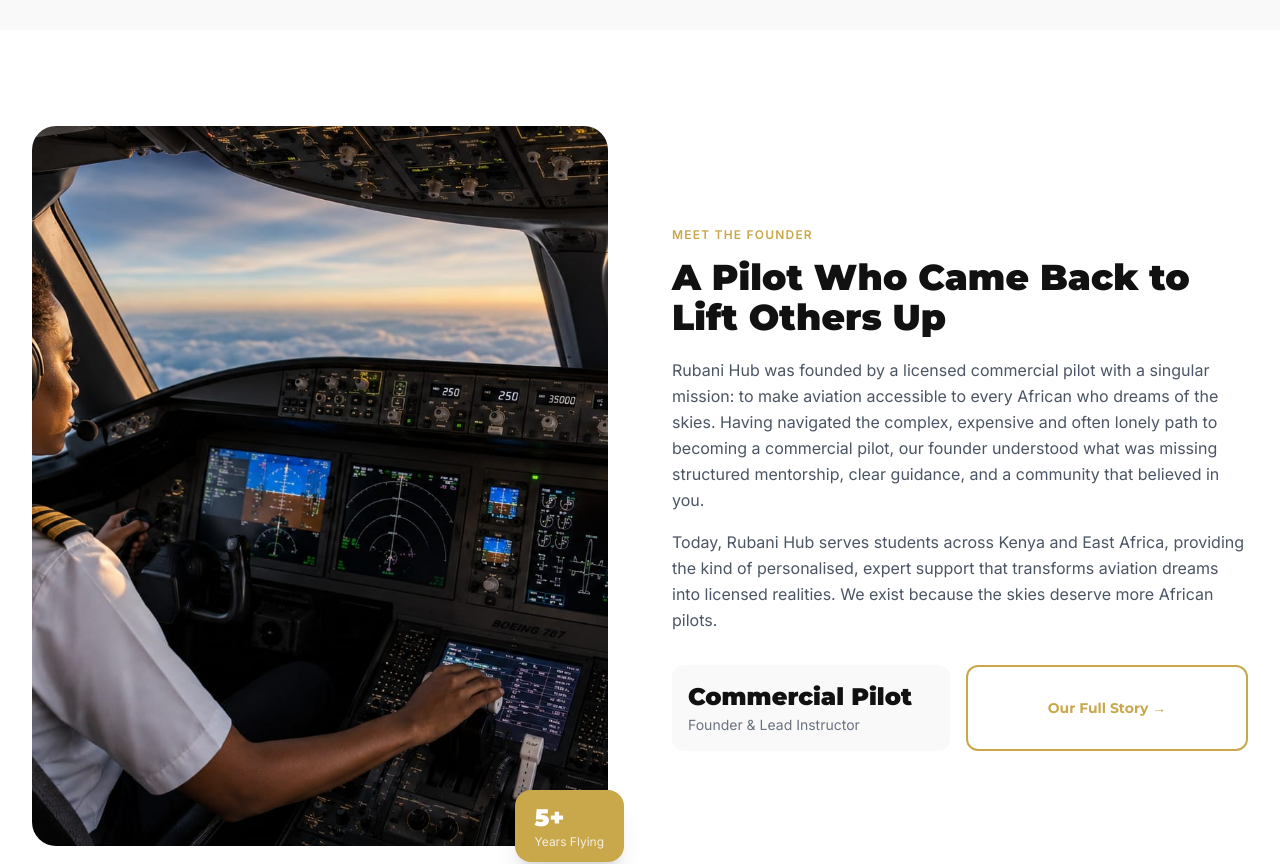
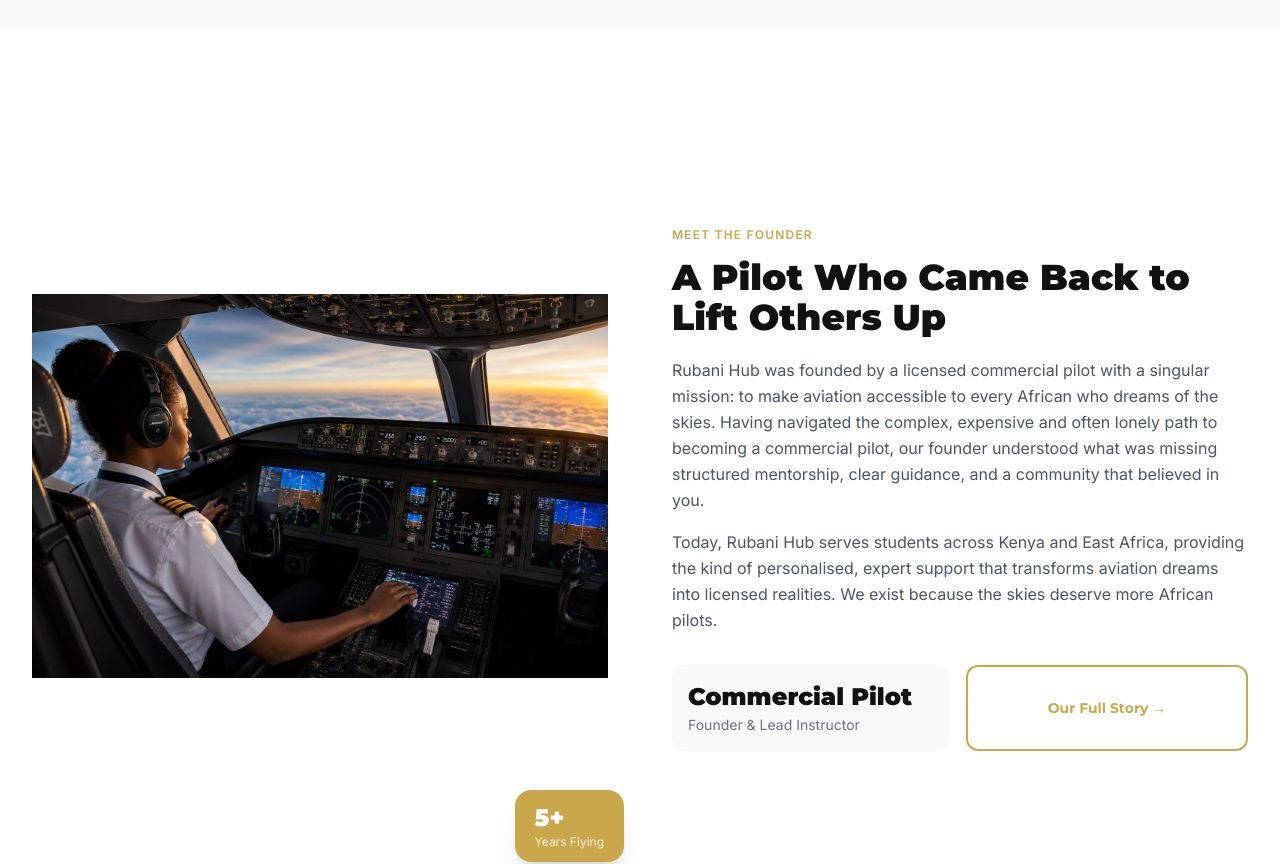
Before and after one commit to Tag-star/rubani-hub, a Next.js app: page / in a window 1280 px wide. Shown: the part 3180-4044 px from the top of the page. Built offline with nearby package versions, Linux system fonts and the light colour scheme.

Commit message:
Update page.tsx

```diff
--- a/app/page.tsx
+++ b/app/page.tsx
@@ -426,7 +426,7 @@ export default function HomePage() {
                 <img
                   src="/profile1.jpeg"
                   alt="Rubani Hub Founder"
-                  style={{ width: "120", height: "100%", objectFit: "cover", display: "block" }}
+                  style={{ width: "auto", height: "100%", objectFit: "contain", display: "block" }}
                 />
               </div>
               {/* Floating badge */}
```
